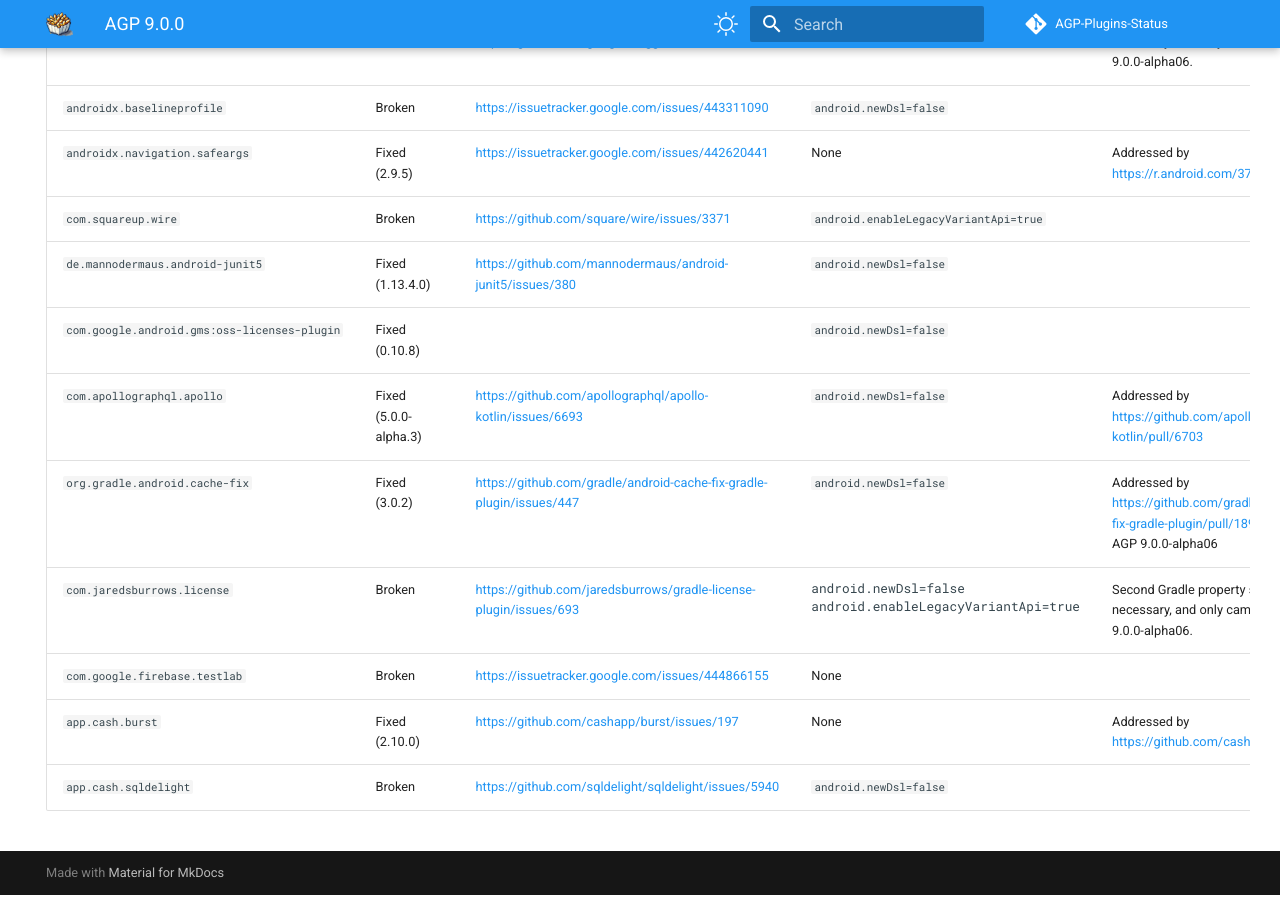
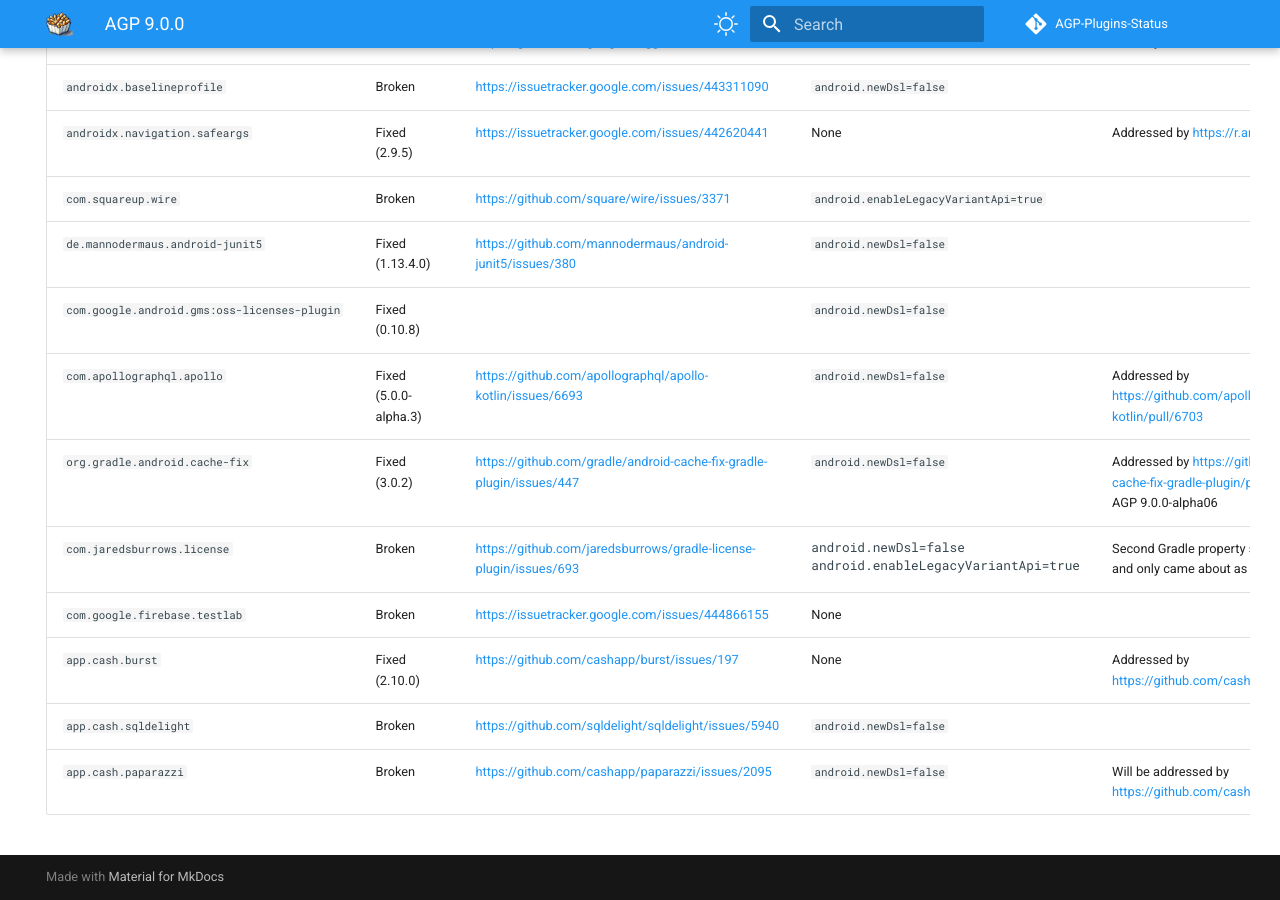
Before and after one commit to pablobaxter/AGP-Plugins-Status, an MkDocs documentation site: the page built from docs/agp-9.0.0.md, in a window 1280 px wide and 900 px high, scrolled down 552 px. Built offline with MkDocs 1.6.1 and Material for MkDocs 9.7.7, drawn with Linux system fonts in a browser that asks for light colours; comment, search, counter and statistics services are not loaded.

Commit message:
Add `app.cash.paparazzi`

```diff
--- a/docs/agp-9.0.0.md
+++ b/docs/agp-9.0.0.md
@@ -25,3 +25,4 @@
 | `com.google.firebase.testlab` | Broken | https://issuetracker.google.com/issues/444866155 | None | |
 | `app.cash.burst` | Fixed (2.10.0) | https://github.com/cashapp/burst/issues/197 | None | Addressed by https://github.com/cashapp/burst/pull/200 |
 | `app.cash.sqldelight` | Broken | https://github.com/sqldelight/sqldelight/issues/5940 | `android.newDsl=false` | |
+| `app.cash.paparazzi` | Broken | https://github.com/cashapp/paparazzi/issues/2095 | `android.newDsl=false` | Will be addressed by https://github.com/cashapp/paparazzi/pull/2106 |
```
